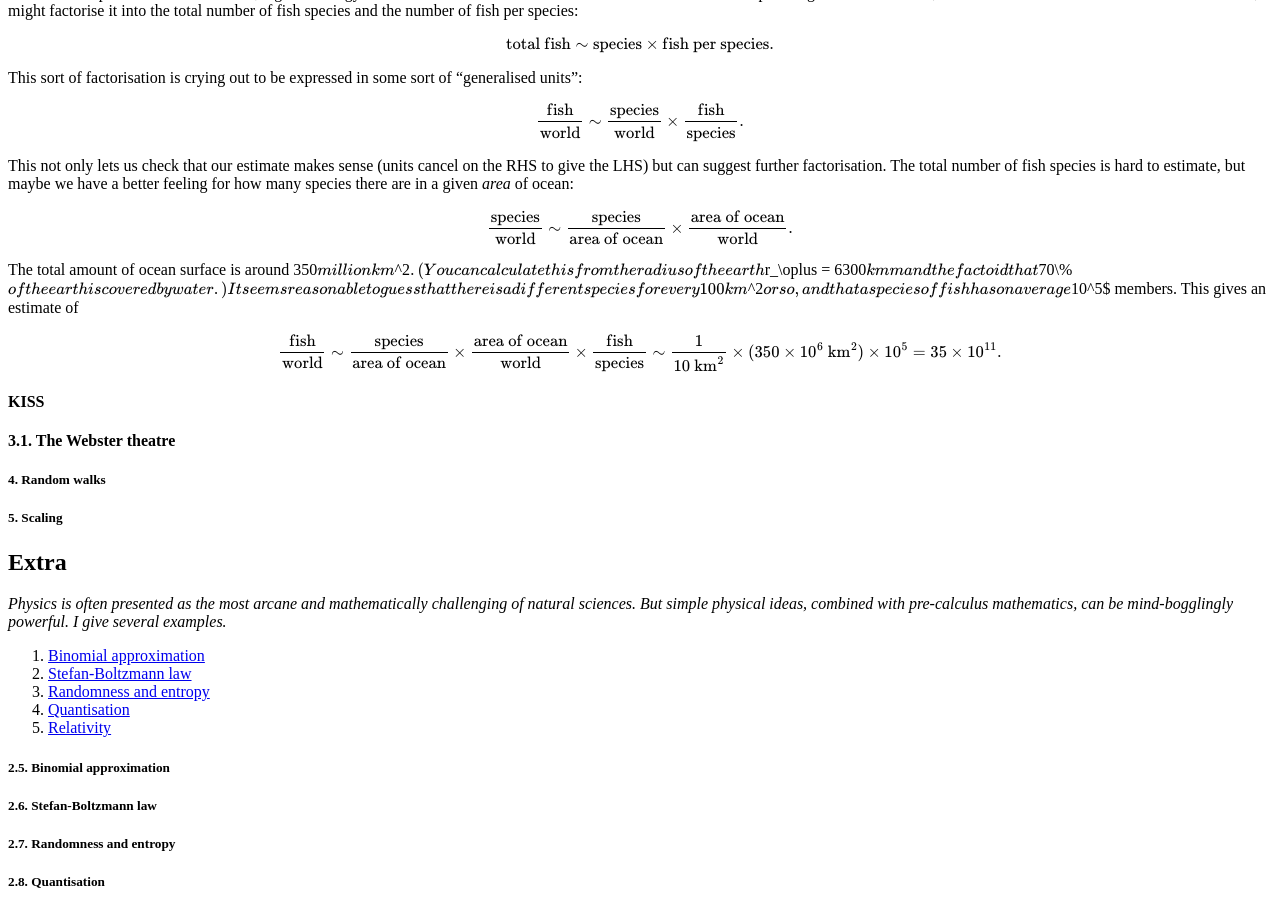
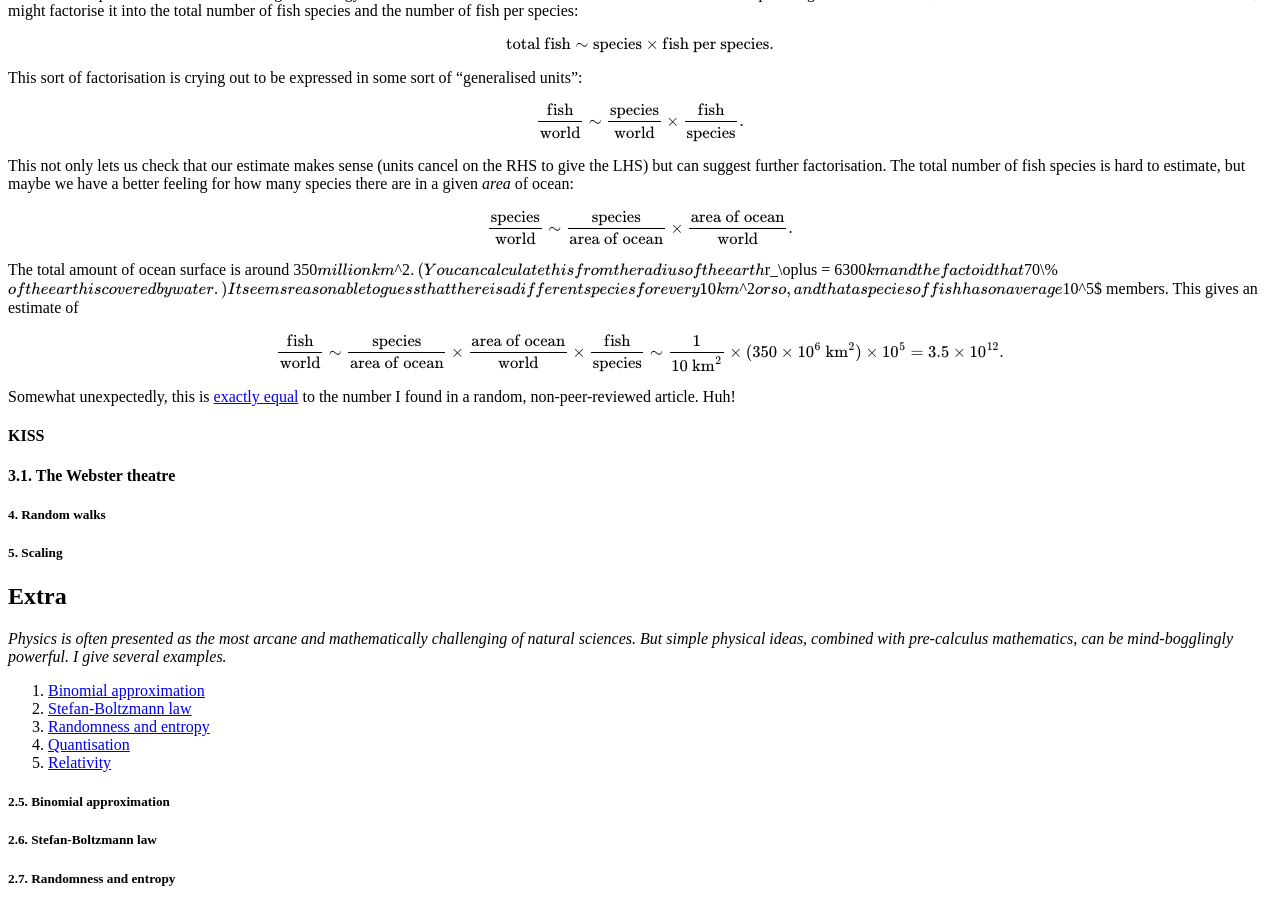
Before and after one commit to hapax/hapax.github.io, a Jekyll site: the page built from assets/simple-physics.md, in a window 1280 px wide and 900 px high, scrolled down 5156 px. Built offline with Jekyll 4.4.1, drawn with Linux system fonts in a browser that asks for light colours; our own code applies the rules of GitHub Pages for plain Markdown files; formulas are drawn with MathJax 3; a script that is not in the unit is left out.

Commit message:
Update simple-physics.md

```diff
--- a/assets/simple-physics.md
+++ b/assets/simple-physics.md
@@ -534,10 +534,10 @@ $$
 
 The total amount of ocean surface is around 350$ million km$^2$.
 (You can calculate this from the radius of the earth $r_\oplus = 6300$
-km mand the factoid
+km and the factoid
 that $70\%$ of the earth is covered by water.)
 It seems reasonable to guess that there is a different species for
-every 100 km$^2$ or so, and that a species of fish has on average
+every 10 km$^2$ or so, and that a species of fish has on average
 $10^5$ members.
 This gives an estimate of
 
@@ -546,8 +546,12 @@ $$
 \frac{\text{species}}{\text{area of ocean}}\times \frac{\text{area of
 ocean}}{\text{world}}\times \frac{\text{fish}}{\text{species}} \sim
 \frac{1}{10 \text{ km}^2} \times (350 \times 10^6 \text{ km}^2) \times
-10^5 = 35 \times 10^{11}.
+10^5 = 3.5 \times 10^{12}.
 $$
+
+Somewhat unexpectedly, this is
+[exactly equal](https://www.worldatlas.com/articles/how-many-fish-are-there-in-the-ocean.html)
+to the number I found in a random, non-peer-reviewed article. Huh!
 
 #### KISS
 
```
